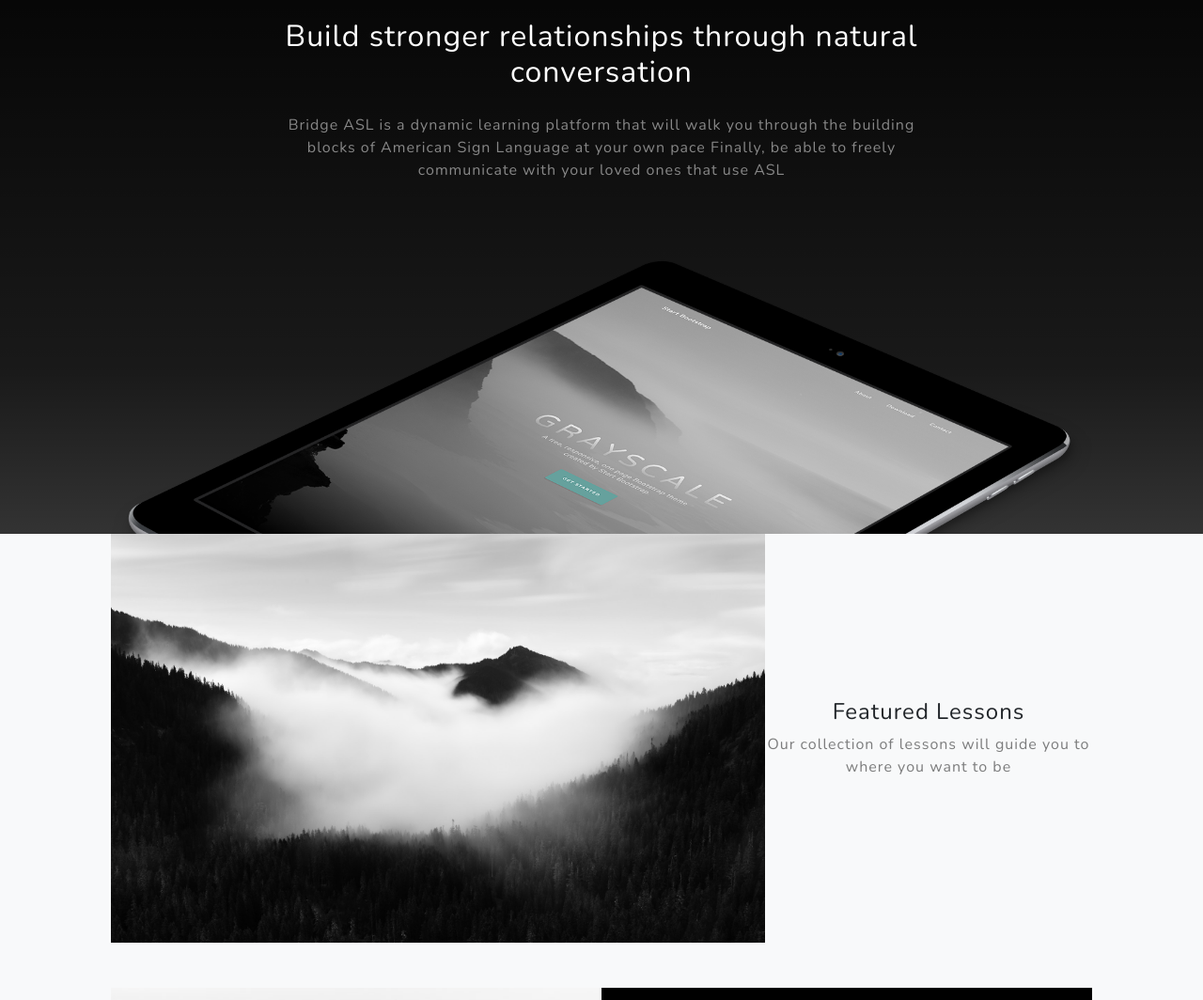
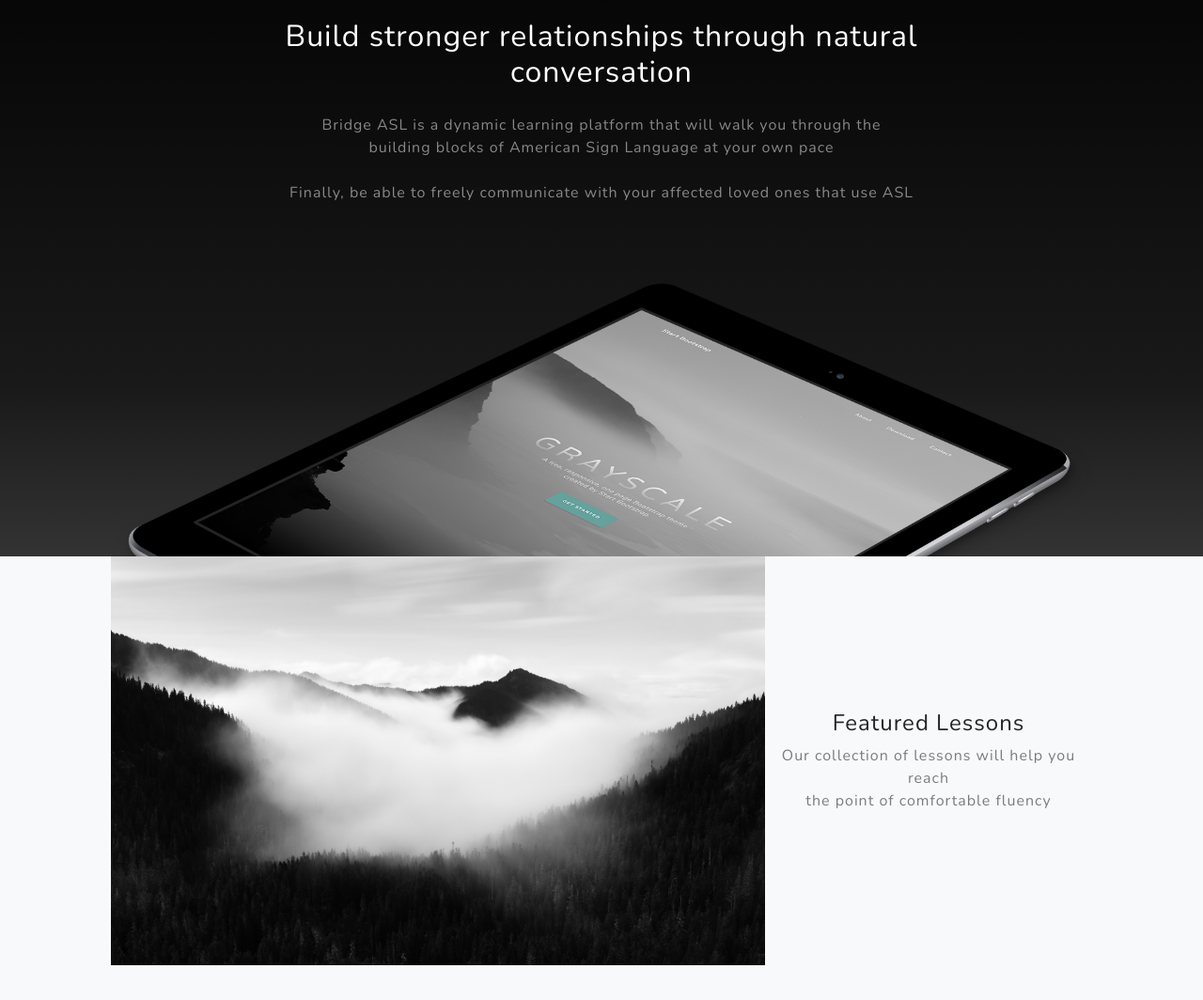
Before and after one commit to Danny-Van-ENG/website, a plain HTML site: page index.html in a window 1280 px wide. Shown: the part 940-2004 px from the top of the page at 94% size. Drawn offline with nearby package versions, Linux system fonts and the light colour scheme.

Commit message:
Update index.html

```diff
--- a/index.html
+++ b/index.html
@@ -53,9 +53,9 @@
                     <div class="col-lg-8">
                         <h2 class="text-white mb-4">Build stronger relationships through natural conversation</h2>
                         <p class="text-white-50">
-                            Bridge ASL is a dynamic learning platform that will walk you through the
-                            building blocks of American Sign Language at your own pace
-                            Finally, be able to freely communicate with your loved ones that use ASL
+                            Bridge ASL is a dynamic learning platform that will walk you through the<br>
+                            building blocks of American Sign Language at your own pace<br><br>
+                            Finally, be able to freely communicate with your affected loved ones that use ASL
                         </p>
                     </div>
                 </div>
@@ -74,7 +74,10 @@
                     <div class="col-xl-4 col-lg-5">
                         <div class="featured-text text-center text-lg-left">
                             <h4>Featured Lessons</h4>
-                            <p class="text-black-50 mb-0">Our collection of lessons will guide you to where you want to be</p>
+                            <p class="text-black-50 mb-0">
+                                Our collection of lessons will help you reach<br>
+                                the point of comfortable fluency
+                            </p>
                         </div>
                     </div>
                 </div>
```
